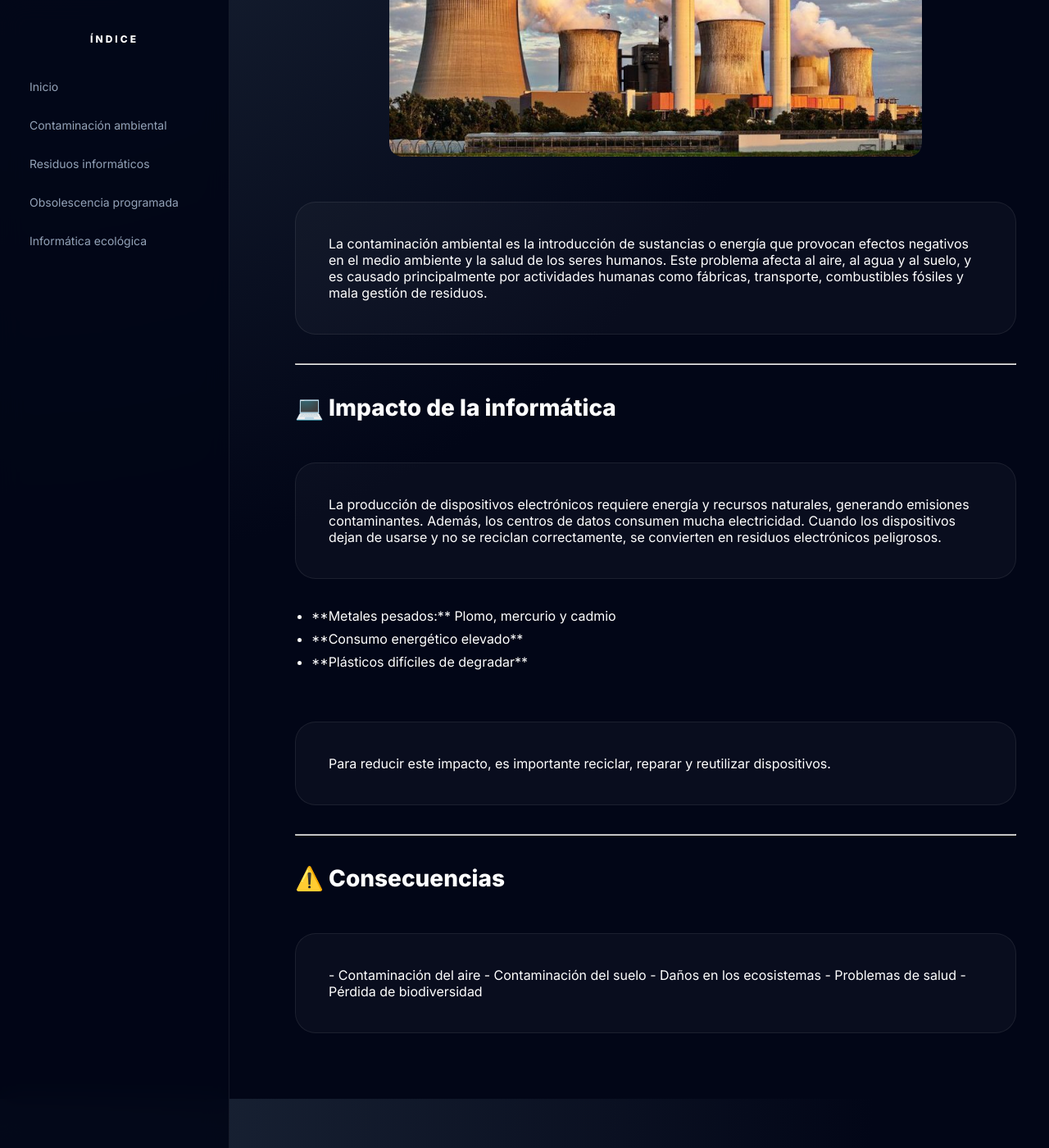
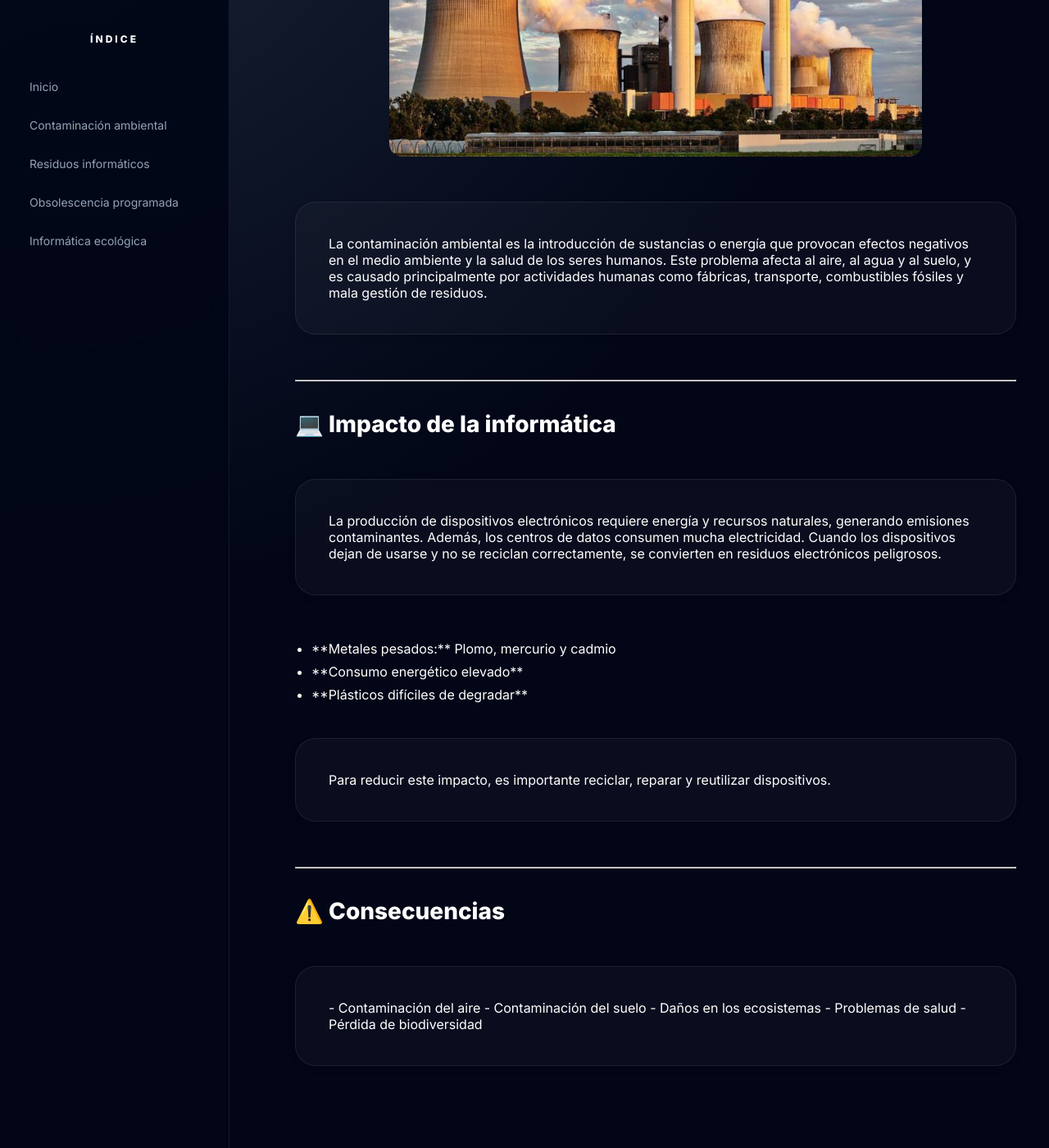
Before and after one commit to glizzlyy/informatica-ambiental, a Jekyll site: the page built from contaminacion.md, in a window 1280 px wide and 1400 px high, scrolled down 362 px. Shown: the whole window at 82% size. Built offline with Jekyll 4.4.1, drawn with Linux system fonts in a browser that asks for light colours.

Commit message:
Update estilos.html

```diff
--- a/_layouts/estilos.html
+++ b/_layouts/estilos.html
@@ -69,61 +69,29 @@
 }
 h1{font-size:60px;font-weight:800;}
 h2{font-size:28px;margin-bottom:15px;}
-
 section{
-background:var(--glass);
-padding:40px;
-border-radius:25px;
-border:1px solid var(--glass-border);
-}
+  background:var(--glass);
+  padding:40px;
+  border-radius:25px;
+  border:1px solid var(--glass-border);
+  margin-bottom:20px;
+  box-shadow: 0 4px 10px rgba(0, 0, 0, 0.1); /* Sombra sutil para el efecto */
 }
 section h2{
   font-size:24px;
   margin-bottom:10px;
   color:var(--text-main);
 }
-section p, section ul, section table{
+section p, section ul{
   color:var(--text-muted);
   line-height:1.7;
 }
-
-ul {
-  padding-left: 20px;
-  list-style-type: disc; /* Estilo de lista con viñetas */
-  margin-bottom: 20px;
+ul{
+  padding-left:20px;
 }
-
-ul li {
-  margin-bottom: 8px;
+ul li{
+  margin-bottom:8px;
 }
-
-table {
-  width: 100%;
-  border-collapse: collapse;
-  margin-top: 20px;
-  margin-bottom: 20px;
-}
-
-th, td {
-  border: 1px solid var(--glass-border);
-  padding: 12px;
-  text-align: left;
-}
-
-th {
-  background: rgba(56, 189, 248, 0.1);
-}
-
-table th, table td {
-  word-wrap: break-word; /* Asegura que el texto largo se ajuste */
-}
-
-table caption {
-  font-size: 18px;
-  font-weight: bold;
-  margin-bottom: 10px;
-}
-
 img{
   width:100%;
   max-width:650px;
@@ -131,13 +99,11 @@
   margin:20px auto;
   border-radius:16px;
 }
-
-table {
+table{
   width:100%;
   border-collapse:collapse;
   margin-top:20px;
 }
-
 th,td{
   border:1px solid var(--glass-border);
   padding:12px;
```
